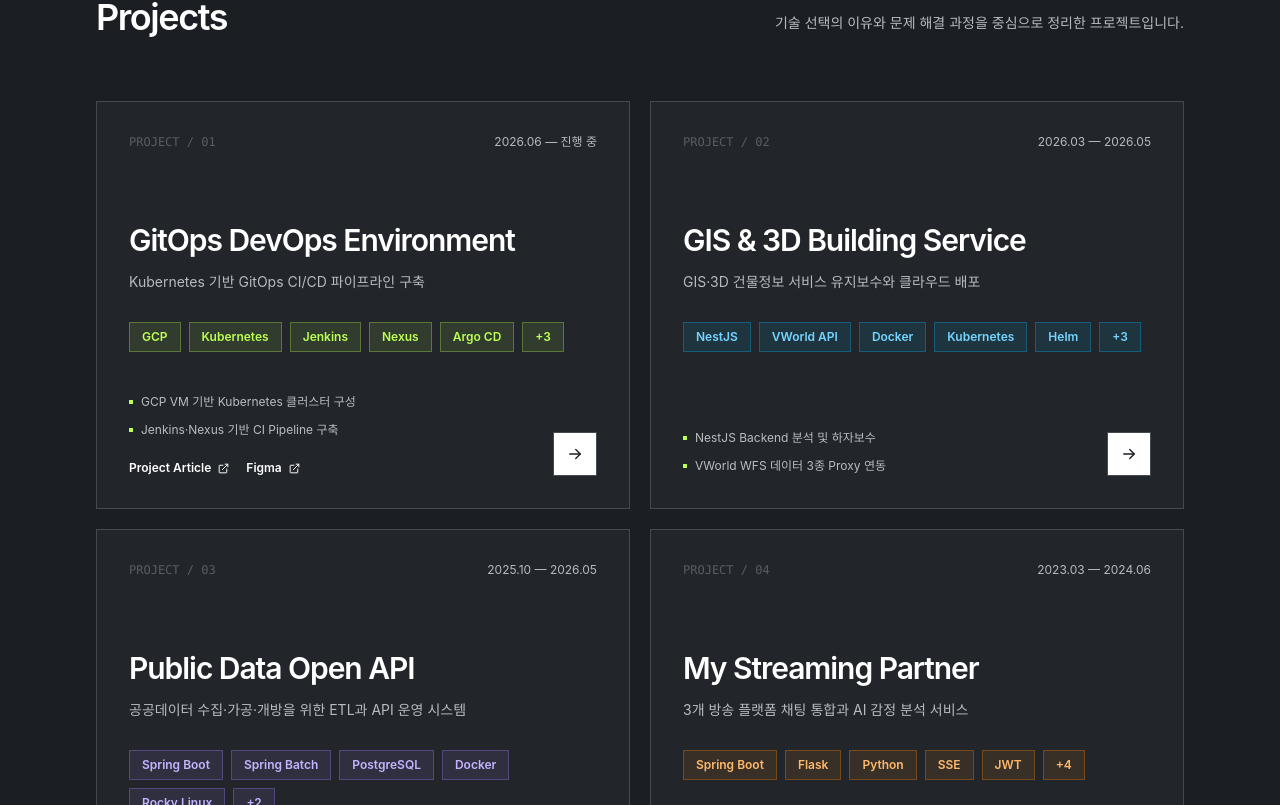
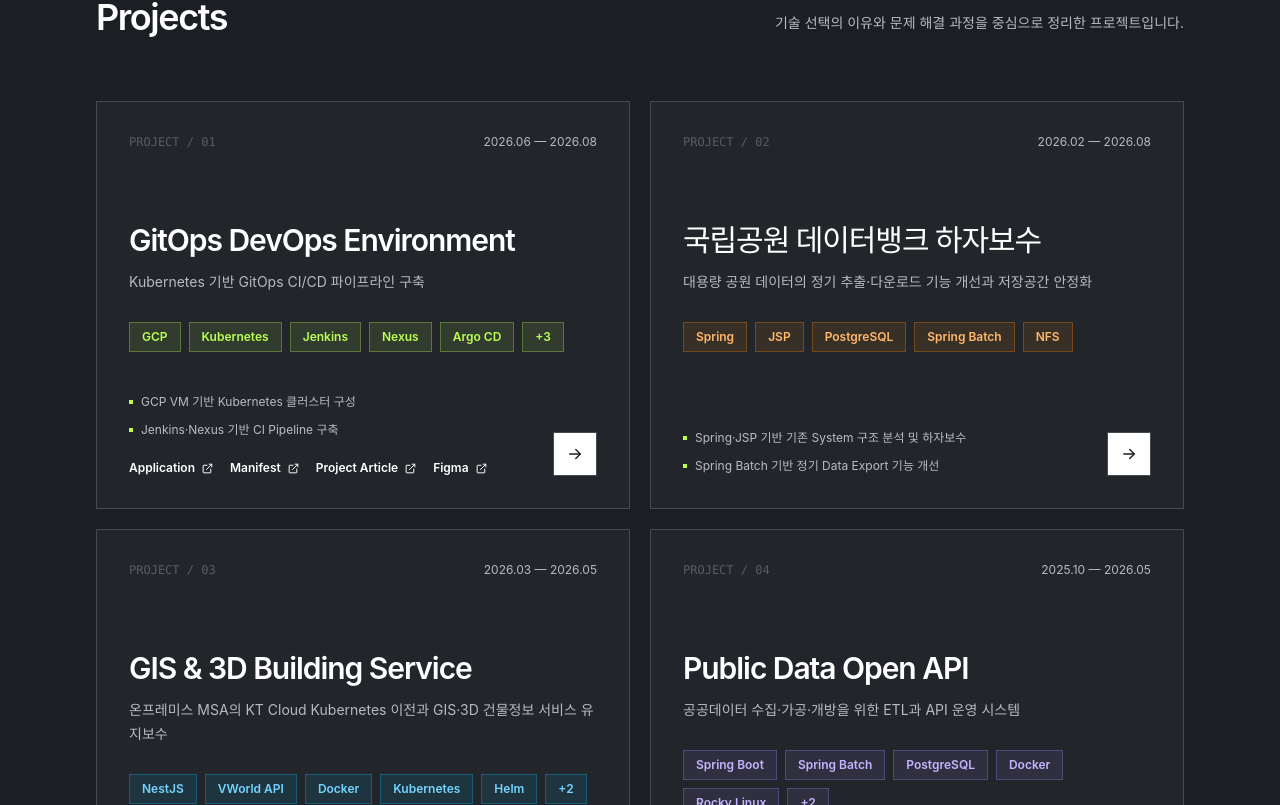
Before and after one commit to IMjaeyongpark/Portfolio, a React (Vite) app: page / in a window 1280 px wide. Shown: the part 1815-2620 px from the top of the page. Built offline with nearby package versions, Linux system fonts and the light colour scheme.

Commit message:
포트폴리오 프로젝트 경험 및 상세 콘텐츠 보강

```diff
--- a/src/components/Icon.jsx
+++ b/src/components/Icon.jsx
@@ -10,6 +10,12 @@
     devops: <><circle cx="6" cy="6" r="2"/><circle cx="18" cy="6" r="2"/><circle cx="12" cy="18" r="2"/><path d="M8 6h8M7 8l4 8M17 8l-4 8"/></>,
     server: <><rect x="3" y="4" width="18" height="6" rx="2"/><rect x="3" y="14" width="18" height="6" rx="2"/><path d="M7 7h.01M7 17h.01M11 7h6M11 17h6"/></>,
     cloud: <path d="M17.5 19H7a5 5 0 1 1 1.8-9.7A6 6 0 0 1 20 12a3.5 3.5 0 0 1-2.5 7Z"/>,
+    user: <><circle cx="12" cy="8" r="4"/><path d="M4 21a8 8 0 0 1 16 0"/></>,
+    calendar: <><rect x="3" y="5" width="18" height="16" rx="2"/><path d="M16 3v4M8 3v4M3 11h18"/></>,
+    location: <><path d="M20 10c0 5-8 12-8 12S4 15 4 10a8 8 0 1 1 16 0Z"/><circle cx="12" cy="10" r="2.5"/></>,
+    briefcase: <><rect x="3" y="7" width="18" height="13" rx="2"/><path d="M8 7V5a2 2 0 0 1 2-2h4a2 2 0 0 1 2 2v2M3 12h18M10 12v2h4v-2"/></>,
+    education: <><path d="m3 10 9-5 9 5-9 5-9-5Z"/><path d="M7 12.5V17c3 2 7 2 10 0v-4.5M21 10v6"/></>,
+    certificate: <><path d="M15 3H5a2 2 0 0 0-2 2v14a2 2 0 0 0 2 2h10"/><path d="M7 8h7M7 12h5"/><circle cx="17" cy="16" r="4"/><path d="m14.5 19-1 3 3.5-2 3.5 2-1-3"/></>,
   }
   return <svg aria-hidden="true" className={className} width={size} height={size} viewBox="0 0 24 24" fill="none" stroke="currentColor" strokeWidth="1.8" strokeLinecap="round" strokeLinejoin="round">{paths[name]}</svg>
 }
--- a/src/components/ProjectDetail.jsx
+++ b/src/components/ProjectDetail.jsx
@@ -56,6 +56,25 @@
           <DetailSection number="03" title="주요 구현"><ul className="space-y-3">{project.details.map((item) => <li key={item} className="flex gap-3"><span className="mt-2.5 font-mono text-[10px] text-white/35">—</span>{item}</li>)}</ul></DetailSection>
           {project.troubleshooting?.length > 0 && <DetailSection number="04" title="트러블슈팅"><div className="space-y-8">{project.troubleshooting.map((item, index) => <div key={`${item.problem}-${index}`} className="space-y-4"><div><span className="text-[10px] font-semibold tracking-wider text-white/35 uppercase">Problem</span><p className="mt-1">{item.problem}</p></div><div><span className="text-[10px] font-semibold tracking-wider text-white/35 uppercase">Solution</span><p className="mt-1">{item.solution}</p></div><div className="border-l-2 border-lime bg-lime/[0.04] px-4 py-3"><span className="text-[10px] font-semibold tracking-wider text-lime uppercase">Result</span><p className="mt-1 text-[#d6d9db]">{item.result}</p></div></div>)}</div></DetailSection>}
           {projectLinks.length > 0 && <div className="mt-8 flex flex-wrap gap-3">{projectLinks.map((link) => <a key={link.url} href={link.url} target="_blank" rel="noreferrer" className="focus-ring inline-flex items-center gap-2 border border-white bg-white px-5 py-3 text-sm font-semibold text-ink transition-colors hover:border-lime hover:bg-lime"><Icon name="github" size={17} /> {link.label} <Icon name="external" size={14} /></a>)}</div>}
+          {project.video?.youtubeId && (
+            <section className="mt-10" aria-labelledby="project-video-title">
+              <div className="mb-4 flex items-end justify-between gap-4">
+                <h3 id="project-video-title" className="text-sm font-semibold text-white">Project Video</h3>
+                <span className="font-mono text-[10px] text-muted">YOUTUBE</span>
+              </div>
+              <div className="aspect-video overflow-hidden border border-line bg-black">
+                <iframe
+                  className="h-full w-full"
+                  src={`https://www.youtube-nocookie.com/embed/${project.video.youtubeId}`}
+                  title={project.video.title || `${project.title} 소개 영상`}
+                  loading="lazy"
+                  allow="accelerometer; autoplay; clipboard-write; encrypted-media; gyroscope; picture-in-picture; web-share"
+                  referrerPolicy="strict-origin-when-cross-origin"
+                  allowFullScreen
+                />
+              </div>
+            </section>
+          )}
         </div>
       </article>
     </div>,
--- a/src/data/portfolio.js
+++ b/src/data/portfolio.js
@@ -4,7 +4,7 @@
   role: 'Backend & DevOps Developer',
   intro: '백엔드부터 배포·운영까지\n서비스의 전 과정을 경험합니다',
   supportingText: 'Spring Boot 기반 개발 경험을 바탕으로 Docker·Kubernetes 환경의 배포와 실서비스 운영 문제를 함께 해결하고 있습니다.',
-  github: '',
+  github: 'https://github.com/IMjaeyongpark',
   links: [
     { label: 'Tech Blog', url: 'https://undergrounddev.tistory.com/' },
   ],
--- a/src/data/projects.js
+++ b/src/data/projects.js
@@ -1,12 +1,17 @@
 import gitopsArchitecture from '../assets/projects/gitops-architecture.png'
 import gitopsPipeline from '../assets/projects/gitops-pipeline.png'
 
-export const projects = [
+const getPeriodDates = (period) => {
+  const dates = period.match(/\d{4}\.\d{2}/g) ?? []
+  return dates.map((date) => Number(date.replace('.', '')))
+}
+
+const projectItems = [
   {
     tone: 'lime',
     title: 'GitOps DevOps Environment',
     description: 'Kubernetes 기반 GitOps CI/CD 파이프라인 구축',
-    period: '2026.06 — 진행 중',
+    period: '2026.06 — 2026.08',
     skills: ['GCP', 'Kubernetes', 'Jenkins', 'Nexus', 'Argo CD', 'Helm', 'Prometheus', 'Grafana'],
     purpose: 'GCP VM에 Kubernetes 클러스터를 구성하고, 소스 변경부터 배포와 모니터링까지 연결되는 GitOps 기반 DevOps 환경을 구축하는 프로젝트입니다.',
     role: [
@@ -23,6 +28,8 @@
     troubleshooting: [],
     github: '',
     links: [
+      { label: 'Application', url: 'https://github.com/IMjaeyongpark/deploy-history-app' },
+      { label: 'Manifest', url: 'https://github.com/IMjaeyongpark/deploy-history-manifest' },
       { label: 'Project Article', url: 'https://undergrounddev.tistory.com/19' },
       { label: 'Figma', url: 'https://www.figma.com/design/5l6SJI7bQfSXs783Fsslby/Untitled?node-id=0-1&t=HSZxkm7IFNteKsCM-1' },
     ],
@@ -39,28 +46,23 @@
   {
     tone: 'blue',
     title: 'GIS & 3D Building Service',
-    description: 'GIS·3D 건물정보 서비스 유지보수와 클라우드 배포',
+    description: '온프레미스 MSA의 KT Cloud Kubernetes 이전과 GIS·3D 건물정보 서비스 유지보수',
     period: '2026.03 — 2026.05',
-    skills: ['NestJS', 'VWorld API', 'Docker', 'Kubernetes', 'Helm', 'KT Cloud', 'Nginx', 'NFS'],
-    purpose: '건축물대장정보 기반 GIS 및 IFS 기반 3D 건물정보 서비스를 안정화하고, 공공 KT Cloud Kubernetes 환경에 배포했습니다.',
+    skills: ['NestJS', 'VWorld API', 'Docker', 'Kubernetes', 'Helm', 'KT Cloud', 'Nginx'],
+    purpose: '온프레미스 서버에서 Docker Compose로 운영되던 MSA 기반 GIS·3D 건물정보 서비스를 KT Cloud Kubernetes 환경으로 이전하고 안정적인 배포·운영 구조를 마련했습니다.',
     role: [
       'NestJS Backend 분석 및 하자보수',
       'VWorld WFS 데이터 3종 Proxy 연동',
-      'KT Cloud Kubernetes·Helm 배포',
-      'On-premise Server 용량 문제 분석 및 개선',
+      '기존 Docker Compose 기반 MSA 구조 분석',
+      'KT Cloud Kubernetes·Helm 배포 환경 구성',
     ],
     details: [
       'VWorld API로 건축물대장정보 관련 WFS 데이터 3종을 Proxy 방식으로 연동했습니다.',
-      'Kubernetes와 Helm으로 Container 기반 배포 구조를 구성하고 Cloud 운영 환경을 마련했습니다.',
+      '온프레미스의 Docker Compose 설정과 MSA 서비스 구조를 분석해 Kubernetes Resource로 전환했습니다.',
+      'Helm Chart로 서비스별 배포 설정을 관리하고 KT Cloud Kubernetes 환경에 MSA를 배포했습니다.',
       'AI 개발 도구로 낯선 NestJS Codebase를 빠르게 파악하고 필요한 기능을 구현했습니다.',
     ],
-    troubleshooting: [
-      {
-        problem: '500GB 파일 저장 디렉터리의 사용률이 약 98%에 도달해 서비스 중단 위험이 발생했습니다.',
-        solution: '파일 생성·조회 구조와 관련 Table을 분석해 실제 서비스는 최신 파일만 사용함을 확인했습니다. 다른 서버의 저장 공간을 NFS로 연결하고 과거 파일을 ZIP으로 압축해 별도 백업 디렉터리에 관리했습니다.',
-        result: '기존 기능과 파일 조회를 유지하면서 저장 디렉터리 사용률을 약 98%에서 20% 수준으로 낮춰습니다.',
-      },
-    ],
+    troubleshooting: [],
     github: '',
     architecture: '',
     architectureAlt: '',
@@ -85,7 +87,13 @@
       'DMZ·내부망 분리 환경에서 Nginx Reverse Proxy로 Traffic을 중계하고, Network·Port·Firewall 설정을 확인하며 연동 이슈에 대응했습니다.',
       '개방된 API의 운영 이슈에 대응하고 기능을 개선하며 서비스 안정성을 유지했습니다.',
     ],
-    troubleshooting: [],
+    troubleshooting: [
+      {
+        problem: '40억 건 이상의 데이터가 저장된 테이블 조회에 1분 이상이 소요되어 HTTP 504 Gateway Timeout이 발생했습니다.',
+        solution: '주요 조회 조건과 사용 패턴을 기준으로 필요한 컬럼에 인덱스를 적용해 대용량 테이블의 조회 성능을 개선했습니다.',
+        result: '1분 이상 걸리던 조회 시간을 3초 이하로 단축하고 API 타임아웃을 해소했습니다.',
+      },
+    ],
     github: '',
     architecture: '',
     architectureAlt: '',
@@ -93,6 +101,41 @@
   },
   {
     tone: 'orange',
+    title: '국립공원 데이터뱅크 하자보수',
+    description: '대용량 공원 데이터의 정기 추출·다운로드 기능 개선과 저장공간 안정화',
+    period: '2026.02 — 2026.08',
+    skills: ['Spring', 'JSP', 'PostgreSQL', 'Spring Batch', 'NFS'],
+    purpose: 'PostgreSQL 테이블에 적재된 국립공원 데이터를 주기적으로 파일로 생성하고, 사용자가 웹에서 다운로드할 수 있는 데이터뱅크 시스템을 하자보수했습니다.',
+    role: [
+      'Spring·JSP 기반 기존 System 구조 분석 및 하자보수',
+      'Spring Batch 기반 정기 Data Export 기능 개선',
+      '대용량 CSV 분할·ZIP Download 구조 구성',
+      'NFS 기반 파일 저장공간 확장 및 관리',
+    ],
+    details: [
+      'Spring Batch가 PostgreSQL 테이블의 데이터를 주기적으로 추출해 CSV 파일을 생성하도록 구성했습니다.',
+      'JSP 기반 웹 화면에서 사용자가 생성된 데이터 파일을 조회하고 다운로드할 수 있도록 기존 기능을 분석·개선했습니다.',
+      '파일 생성·조회 흐름과 관련 데이터베이스 테이블 구조를 파악해 대용량 파일 처리 방식을 개선했습니다.',
+    ],
+    troubleshooting: [
+      {
+        problem: '약 300만 건의 데이터를 하나의 CSV 파일로 생성해 Excel에서 열 경우, Excel의 최대 행 제한을 초과해 전체 데이터를 확인할 수 없었습니다.',
+        solution: '데이터를 50만 건 단위의 여러 CSV 파일로 분할 생성하고, 생성된 파일을 하나의 ZIP 파일로 압축해 다운로드하도록 구조를 변경했습니다.',
+        result: 'Excel에서 각 파일을 정상적으로 열어 전체 데이터를 확인할 수 있게 했고, 대용량 데이터의 다운로드 편의성을 개선했습니다.',
+      },
+      {
+        problem: '500GB 파일 저장 디렉터리의 사용률이 약 98%에 도달해 정기 파일 생성과 서비스 운영에 영향을 줄 위험이 있었습니다.',
+        solution: '다른 서버의 저장공간을 NFS로 연결해 용량을 확보한 뒤, 파일 생성·조회 구조와 관련 테이블을 분석했습니다. 서비스에서는 최신 파일만 사용하는 것을 확인하고 과거 파일을 압축해 별도 백업 디렉터리에 관리했습니다.',
+        result: '기존 파일 조회 기능을 유지하면서 저장 디렉터리 사용률을 약 98%에서 20% 수준으로 낮춰 안정적인 파일 생성 공간을 확보했습니다.',
+      },
+    ],
+    github: '',
+    architecture: '',
+    architectureAlt: '',
+    images: [],
+  },
+  {
+    tone: 'cyan',
     title: 'My Streaming Partner',
     description: '3개 방송 플랫폼 채팅 통합과 AI 감정 분석 서비스',
     period: '2023.03 — 2024.06',
@@ -123,8 +166,22 @@
       { label: 'Flask Chat API', url: 'https://github.com/IMjaeyongpark/MyBroadcastPartner-Flask' },
       { label: 'Demo Video', url: 'https://www.youtube.com/watch?v=g4iZemAs8WM' },
     ],
+    video: {
+      youtubeId: 'g4iZemAs8WM',
+      title: '라이브 채팅 감정 분석 기술 프로젝트 소개 영상',
+    },
     architecture: '',
     architectureAlt: '',
     images: [],
   },
 ]
+
+export const projects = projectItems.sort((a, b) => {
+  const aDates = getPeriodDates(a.period)
+  const bDates = getPeriodDates(b.period)
+  const endDateDifference = (bDates.at(-1) ?? 0) - (aDates.at(-1) ?? 0)
+
+  if (endDateDifference !== 0) return endDateDifference
+
+  return (bDates[0] ?? 0) - (aDates[0] ?? 0)
+})
--- a/src/data/skills.js
+++ b/src/data/skills.js
@@ -1,5 +1,5 @@
 export const skillGroups = [
-  { category: 'Backend', skills: ['Java', 'Spring Boot', 'Spring Batch', 'Python', 'Flask', 'NestJS'] },
+  { category: 'Backend', skills: ['Java', 'Spring Boot', 'Spring', 'Spring Batch', 'Python', 'Flask'] },
   { category: 'Database', skills: ['PostgreSQL', 'MongoDB Atlas', 'AWS RDS'] },
   { category: 'DevOps', skills: ['Docker', 'Kubernetes', 'Jenkins', 'GitHub Actions', 'Argo CD', 'Helm', 'Nexus'] },
   { category: 'Server / Network', skills: ['Nginx', 'Linux', 'Rocky Linux', 'NFS', 'Reverse Proxy'] },
```
Also changed, not shown: 1 other file (tests, documents, lock files or other folders).
